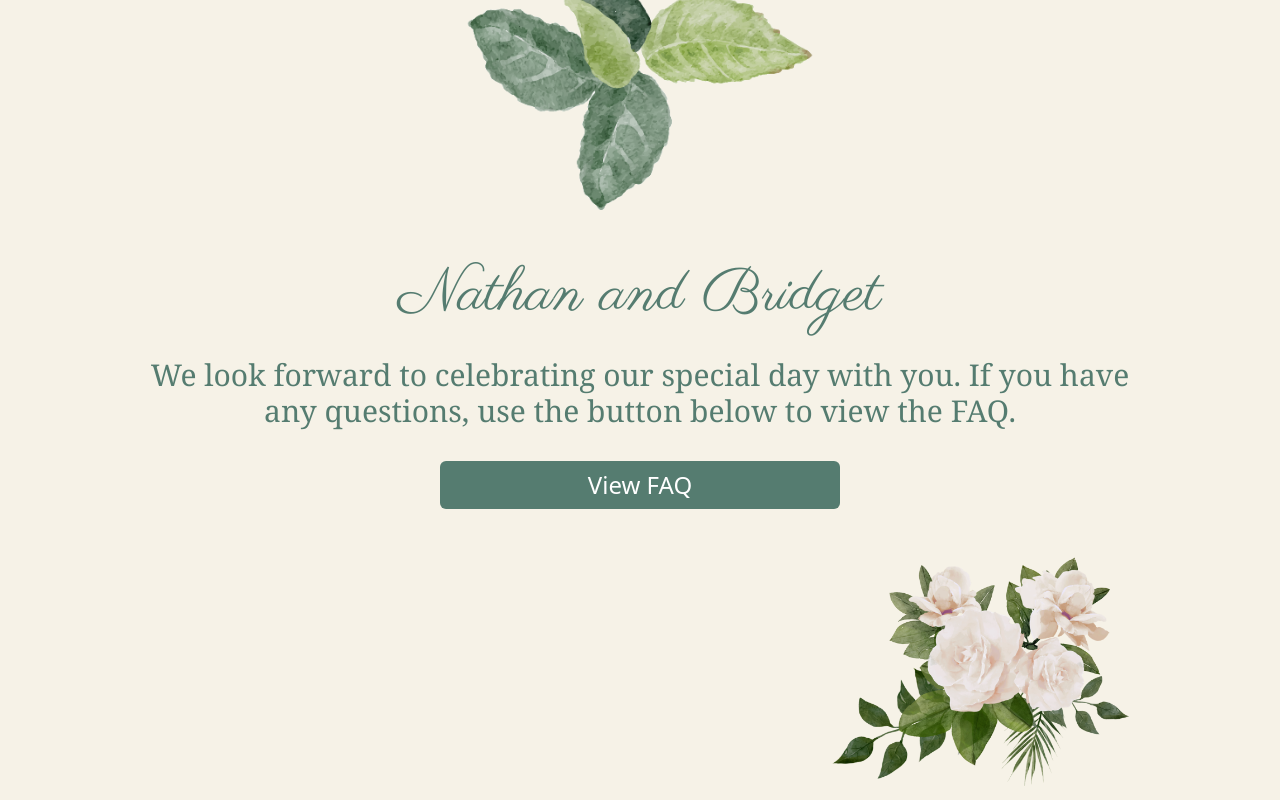
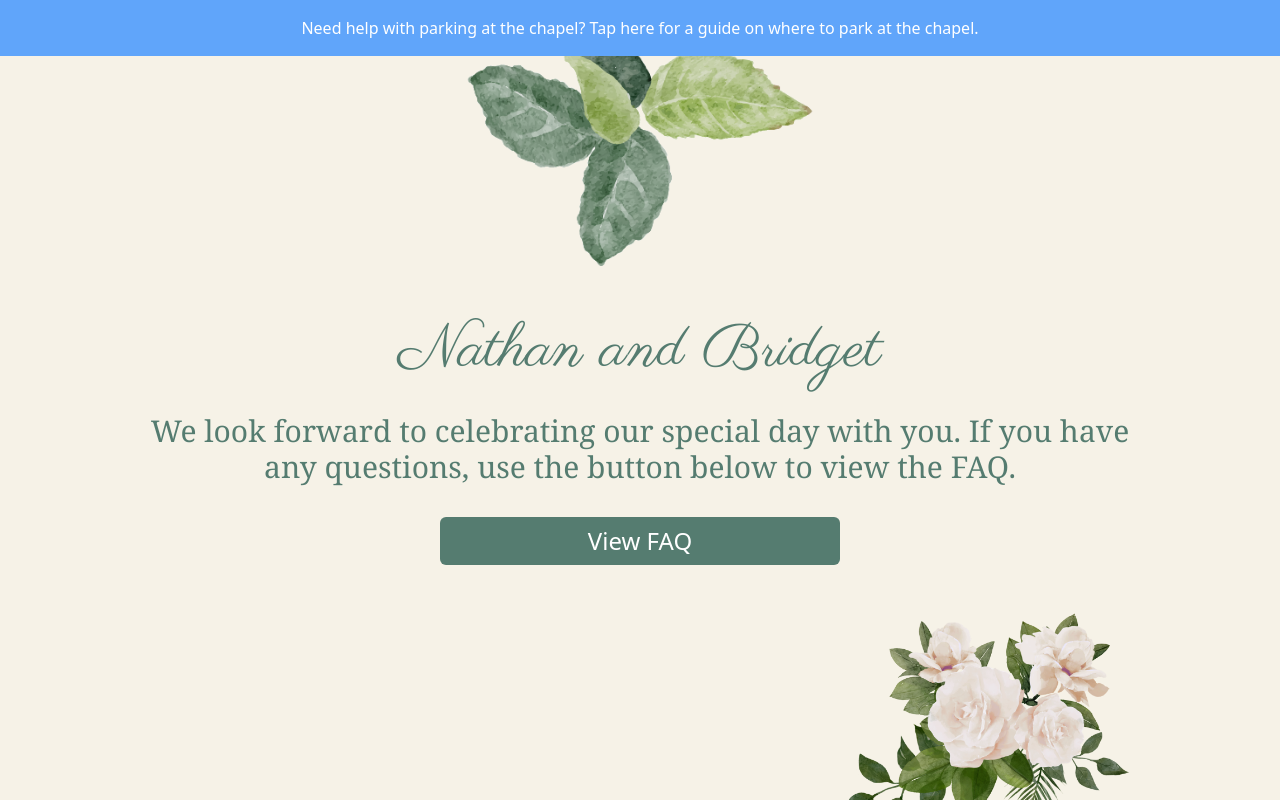
Before and after one commit to nathanngrove/nathanbridgetwedding, a Next.js app: page /nathanbridgetwedding/ in a window 1280 px wide. Shown: the top 800 px of the page. Built offline with nearby package versions, Linux system fonts and the light colour scheme.

Commit message:
adding parking instructions for chapel

```diff
--- a/src/app/page.tsx
+++ b/src/app/page.tsx
@@ -15,6 +15,15 @@
 export default function Home() {
 	return (
 		<>
+			<a
+				href="http://localhost:3000/chapel-parking.pdf"
+				target="_blank"
+				className="sticky top-0 z-10 w-full flex flex-row bg-blue-400 p-4">
+				<span className="mx-auto text-white">
+					Need help with parking at the chapel? Tap here for a guide
+					on where to park at the chapel.
+				</span>
+			</a>
 			<section className="flex flex-col gap-12 bg-creme overflow-x-hidden">
 				<Image
 					src="leaves.png"
```
Also changed, not shown: 1 other file (tests, documents, lock files or other folders).
